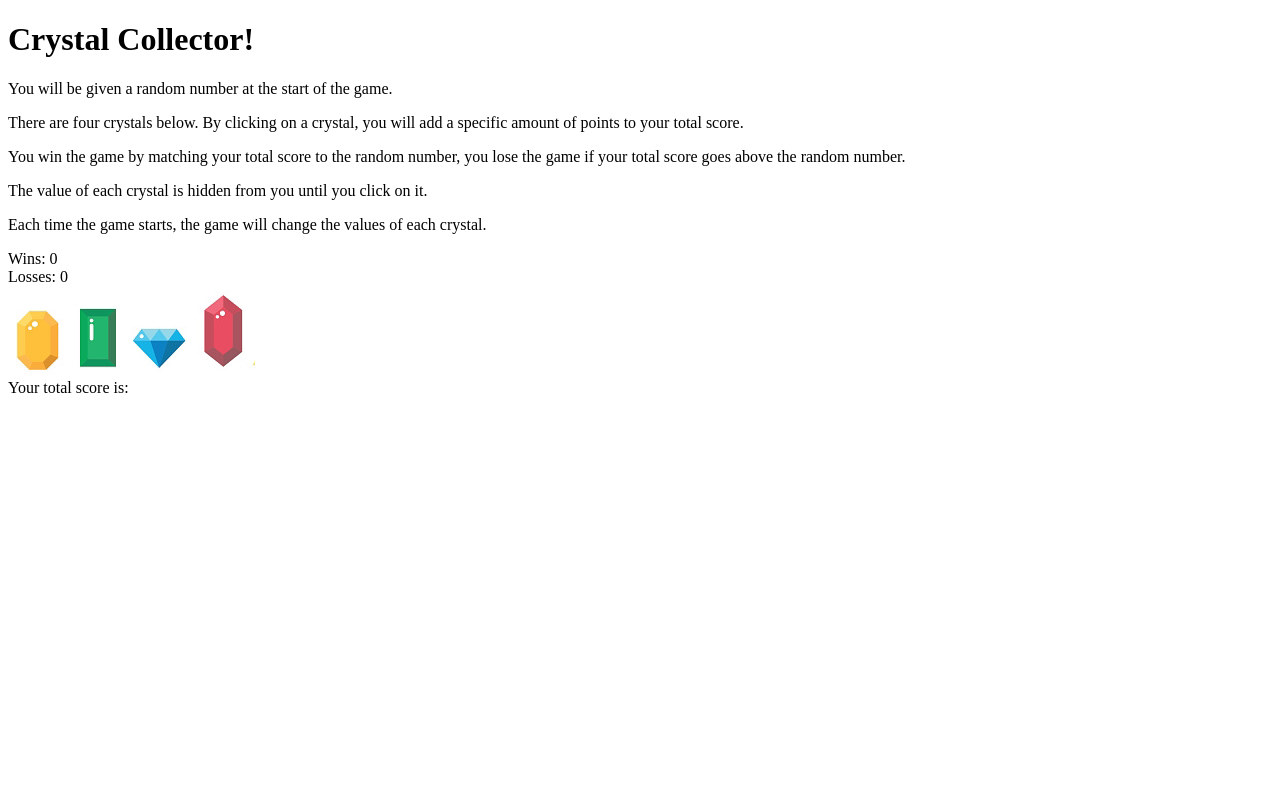
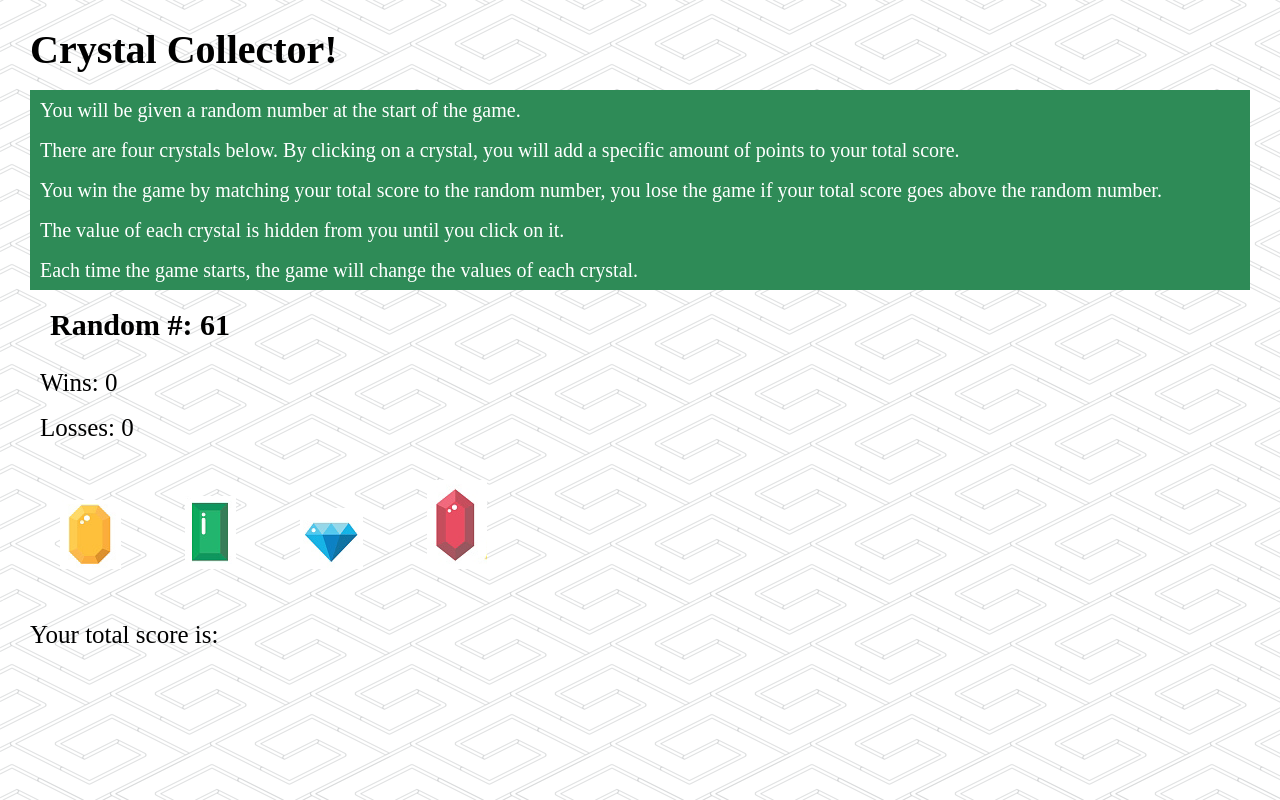
Before and after one commit to OliviaKali/unit-4-game, a plain HTML site: page index.html in a window 1280 px wide. Drawn offline with nearby package versions, Linux system fonts and the light colour scheme.

Commit message:
Corrected javascript code to prevent game from losing before you had a chance to play. Added css.

```diff
--- a/assets/css/reset.css
+++ b/assets/css/reset.css
@@ -0,0 +1,48 @@
+/* http://meyerweb.com/eric/tools/css/reset/
+   v2.0 | 20110126
+   License: none (public domain)
+*/
+
+html, body, div, span, applet, object, iframe,
+h1, h2, h3, h4, h5, h6, p, blockquote, pre,
+a, abbr, acronym, address, big, cite, code,
+del, dfn, em, img, ins, kbd, q, s, samp,
+small, strike, strong, sub, sup, tt, var,
+b, u, i, center,
+dl, dt, dd, ol, ul, li,
+fieldset, form, label, legend,
+table, caption, tbody, tfoot, thead, tr, th, td,
+article, aside, canvas, details, embed,
+figure, figcaption, footer, header, hgroup,
+menu, nav, output, ruby, section, summary,
+time, mark, audio, video {
+	margin: 0;
+	padding: 0;
+	border: 0;
+	font-size: 100%;
+	font: inherit;
+	vertical-align: baseline;
+}
+/* HTML5 display-role reset for older browsers */
+article, aside, details, figcaption, figure,
+footer, header, hgroup, menu, nav, section {
+	display: block;
+}
+body {
+	line-height: 1;
+}
+ol, ul {
+	list-style: none;
+}
+blockquote, q {
+	quotes: none;
+}
+blockquote:before, blockquote:after,
+q:before, q:after {
+	content: '';
+	content: none;
+}
+table {
+	border-collapse: collapse;
+	border-spacing: 0;
+}
--- a/assets/css/style.css
+++ b/assets/css/style.css
@@ -0,0 +1,46 @@
+body {
+    margin: 30px;
+    background: url("../images/pipes.png");
+}
+
+h1 {
+    font-size: 40px;
+    padding-bottom: 20px;
+    font-weight: bold;
+}
+
+p {
+    font-size: 20px;
+    padding: 10px;
+}
+
+#randomNumber {
+    font-size: 30px;
+    padding: 20px;
+    font-weight: bold;
+}
+
+#win-text, #losses-text {
+    font-size: 25px;
+    padding: 10px;
+}
+
+#score-text {
+    font-size: 25px;
+    padding-top: 20px;
+}
+
+#totalScore {
+    font-size: 25px;
+    padding-top: 10px;
+    padding-left: 40px;
+}
+
+img {
+    padding: 30px;
+}
+
+section {
+    background: seagreen;
+    color: white;
+}
--- a/assets/javascript/game.js
+++ b/assets/javascript/game.js
@@ -4,9 +4,7 @@ $(document).ready(function () {
     var losses = 0;
     var score = 0;
 
-    var randomNum = 50
-    //  (Math.floor(Math.random() * 102) + 19);
-    //make sure randomNum formula is correct and only goes between 19-120
+    var randomNum = (Math.floor(Math.random() * 102) + 19);
 
     var crystal1 = (Math.floor(Math.random() * 12) + 1);
     var crystal2 = (Math.floor(Math.random() * 12) + 1);
@@ -21,11 +19,12 @@ $(document).ready(function () {
 
     //for ( var i = 0; i <4; i++) {
 
+    $("#randomNumber").text("Random #: " + randomNum);
+
     $("#crystal-1").on("click", function () {
         score = score + crystal1;
-
         checker(score)
-
+        $("#totalScore").text(score);
         console.log("now the score is: " + score);
         // $("#score").html(score);
     })
@@ -33,43 +32,39 @@ $(document).ready(function () {
     $("#crystal-2").on("click", function () {
         score = score + crystal2;
         checker(score)
+        $("#totalScore").text(score);
         console.log("now the score is: " + score);
     })
 
     $("#crystal-3").on("click", function () {
         score = score + crystal3;
         checker(score)
+        $("#totalScore").text(score);
         console.log("now the score is: " + score);
     })
 
     $("#crystal-4").on("click", function () {
         score = score + crystal4;
         checker(score)
+        $("#totalScore").text(score);
         console.log("now the score is: " + score);
     })
 
 
-    function checker(number){
-        if(number === randomNum){
-            console.log("Winner");
-            wins++;
-        $("#win-text").text("Wins: " + wins)
-            reset();
-        }
-        if(number > randomNum){
+    function checker(number) {
+        if (number > randomNum) {
             console.log("You lose!");
             losses++;
             $("#losses-text").text("Losses: " + losses)
             reset();
-            //if number > randomNumber, then the losses go up.
-
+        }
+        if (number === randomNum) {
+            console.log("Winner");
+            wins++;
+            $("#win-text").text("Wins: " + wins)
+            reset();
+        }
     }
-}
-
-    //}
-
-    // function ()
-    //  totalscore = score + crysal1
 
     function reset() {
         score = 0
@@ -80,6 +75,8 @@ $(document).ready(function () {
         crystal3 = (Math.floor(Math.random() * 12) + 1);
         crystal4 = (Math.floor(Math.random() * 12) + 1);
 
+        $("#randomNumber").text("Random #: " + randomNum);
+
         console.log(wins)
         console.log(randomNum)
         console.log("crystal1 " + crystal1);
@@ -87,24 +84,6 @@ $(document).ready(function () {
         console.log("crystal3: " + crystal3);
         console.log("crystal4: " + crystal4);
     }
-
-    // if (score = randomNum) {
-    //     wins++
-    // }
-
-    // if (totalScore = randomNum) {
-    //     wins++
-    // }
-
-    // if (totalScore = randomNum)
-
-    // else if (score > randomNum) {
-    //     losses++
-    //     $("#losses-text").html(losses);
-    //     reset()
-    // }
-    // else user can continue to click the numbers to try to get the randomNum
-
 });
 
     //assign a random number generator (1-12) for each crystal
--- a/index.html
+++ b/index.html
@@ -17,6 +17,7 @@
 <body>
 
     <h1>Crystal Collector!</h1>
+    <section>
     <p>You will be given a random number at the start of the game.</p>
     <p>There are four crystals below. By clicking on a crystal, you will
         add a specific amount of points to your total score.</p>
@@ -24,6 +25,7 @@
         the game if your total score goes above the random number.</p>
     <p>The value of each crystal is hidden from you until you click on it.</p>
     <p>Each time the game starts, the game will change the values of each crystal.</p>
+    </section>
 
     <div id="randomNumber"></div>
     <div id="win-text">Wins: 0</div>
@@ -36,8 +38,8 @@
     <img id="crystal-4" src="assets/images/red.png" alt=“Red-Crystal”>
     </div>
 
-    <div>Your total score is:</div>
-    <div id=score></div>
+    <div id="score-text">Your total score is:</div>
+    <div id=totalScore></div>
 
 </body>
 
```
Also changed, not shown: assets/images/pipes.png (added).
